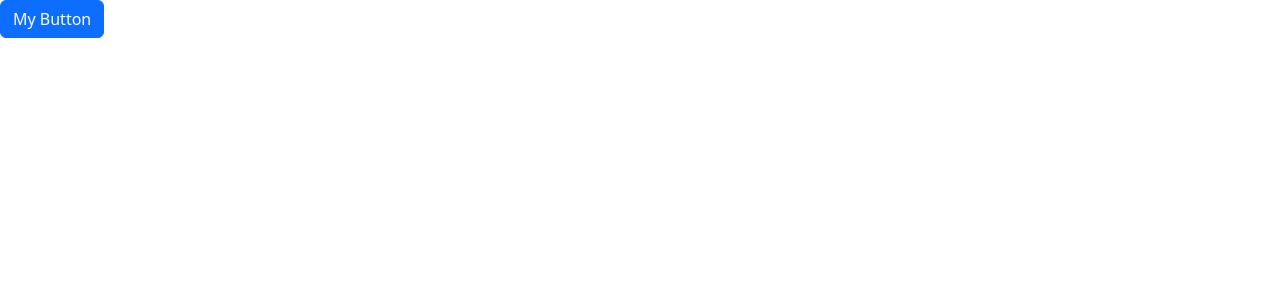
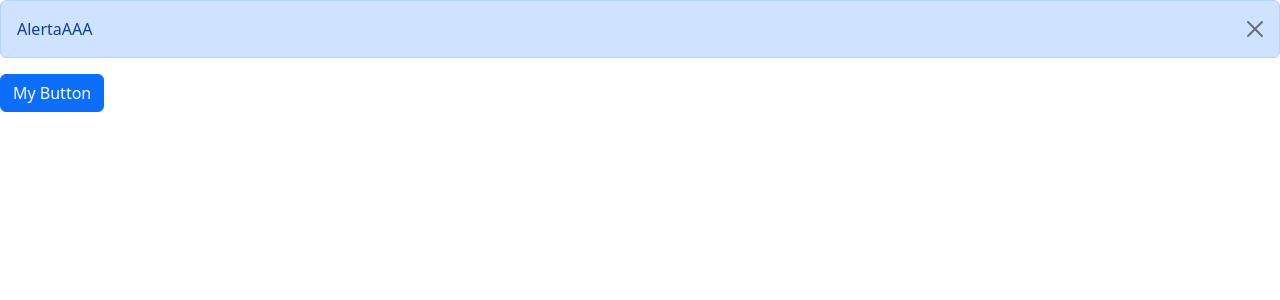
Before and after one commit to Kegan22/React-app, a React (Vite) app: page / in a window 1280 px wide. Both pictures are taken after a click on the button "My Button". Shown: the top 300 px of the page. Built offline with nearby package versions, Linux system fonts and the light colour scheme.

Commit message:
show n hide alert

```diff
--- a/src/App.tsx
+++ b/src/App.tsx
@@ -1,8 +1,10 @@
+import { useState } from "react";
 import Alert from "./Components/Alert";
 import Button from "./Components/Button";
 import ListGroup from "./Components/ListGroup";
 
 function App() {
+  const [alertVisible, setAlertVisibility] = useState(false);
   // let items = ["New York", "San Francisco", "Tokyo", "London", "Paris"];
 
   // const handleSelectItem = (item: string) => {
@@ -26,7 +28,10 @@ function App() {
     // </div>
     // PART2--
     <div>
-      <Button onClick={() => console.log("Clicked")}>My Button</Button>
+      {alertVisible && (
+        <Alert onClose={() => setAlertVisibility(false)}>AlertaAAA</Alert>
+      )}
+      <Button onClick={() => setAlertVisibility(true)}>My Button</Button>
     </div>
   );
 }
--- a/src/Components/Alert.tsx
+++ b/src/Components/Alert.tsx
@@ -2,10 +2,22 @@ import { ReactNode } from "react";
 
 interface Props {
   children: ReactNode;
+  onClose: () => void;
 }
 
-const Alert = ({ children }: Props) => {
-  return <div className="alert alert-primary">{children}</div>;
+const Alert = ({ children, onClose }: Props) => {
+  return (
+    <div className="alert alert-primary alert-dismissible">
+      {children}
+      <button
+        type="button"
+        className="btn-close"
+        data-bs-dismiss="alert"
+        aria-label="Close"
+        onClick={onClose}
+      ></button>
+    </div>
+  );
 };
 
 export default Alert;
```
